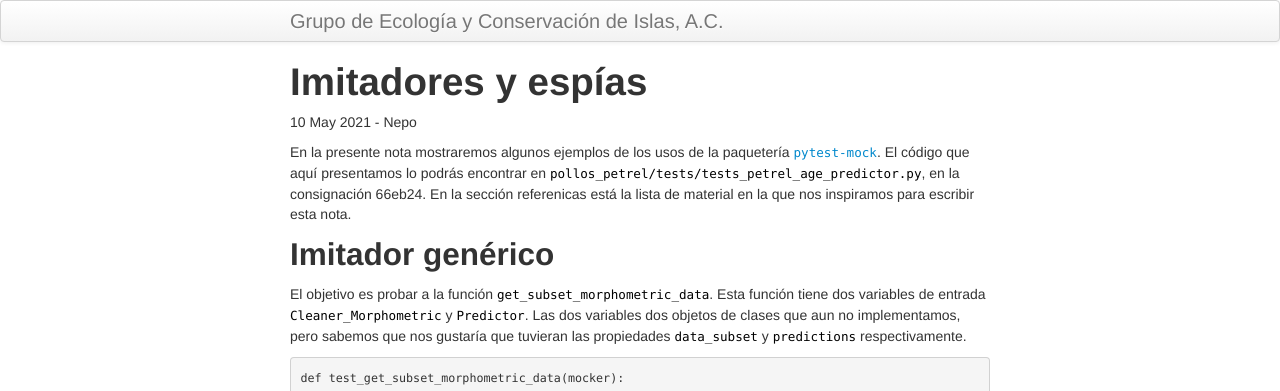
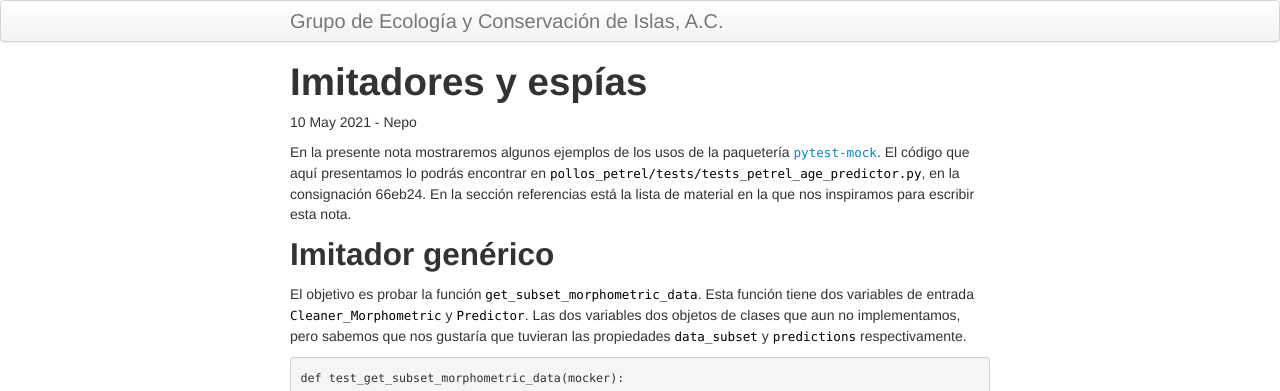
Before and after one commit to LizethMReyes/islasgeci.github.io, a Jekyll site: the page built from _posts/2021-05-10-imitadores.md, in a window 1280 px wide and 900 px high. Shown: the top 391 px of the window. Built offline with Jekyll 4.4.1, drawn with Linux system fonts in a browser that asks for light colours.

Commit message:
✏️Apply suggestions from code review
Co-authored-by: Evaristo Rojas <evaristo.rojas@islas.org.mx>
Co-authored-by: MaritzaB <56838850+MaritzaB@users.noreply.github.com>

```diff
--- a/_posts/2021-05-10-imitadores.md
+++ b/_posts/2021-05-10-imitadores.md
@@ -8,10 +8,10 @@ tags: programacion
 En la presente nota mostraremos algunos ejemplos de los usos de la paquetería
 [`pytest-mock`](https://github.com/pytest-dev/pytest-mock/). El código que aquí presentamos lo
 podrás encontrar en `pollos_petrel/tests/tests_petrel_age_predictor.py`, en la consignación 66eb24.
-En la sección referenicas está la lista de material en la que nos inspiramos para escribir esta
+En la sección referencias está la lista de material en la que nos inspiramos para escribir esta
 nota.
 ## Imitador genérico
-El objetivo es probar a la función `get_subset_morphometric_data`. Esta función tiene dos variables
+El objetivo es probar la función `get_subset_morphometric_data`. Esta función tiene dos variables
 de entrada `Cleaner_Morphometric` y `Predictor`. Las dos variables dos objetos de clases que aun no
 implementamos, pero sabemos que nos gustaría que tuvieran las propiedades `data_subset` y
 `predictions` respectivamente.
```
Also changed, not shown: _posts/2021-01-28-inspecciones.md (+1 -1 lines).
